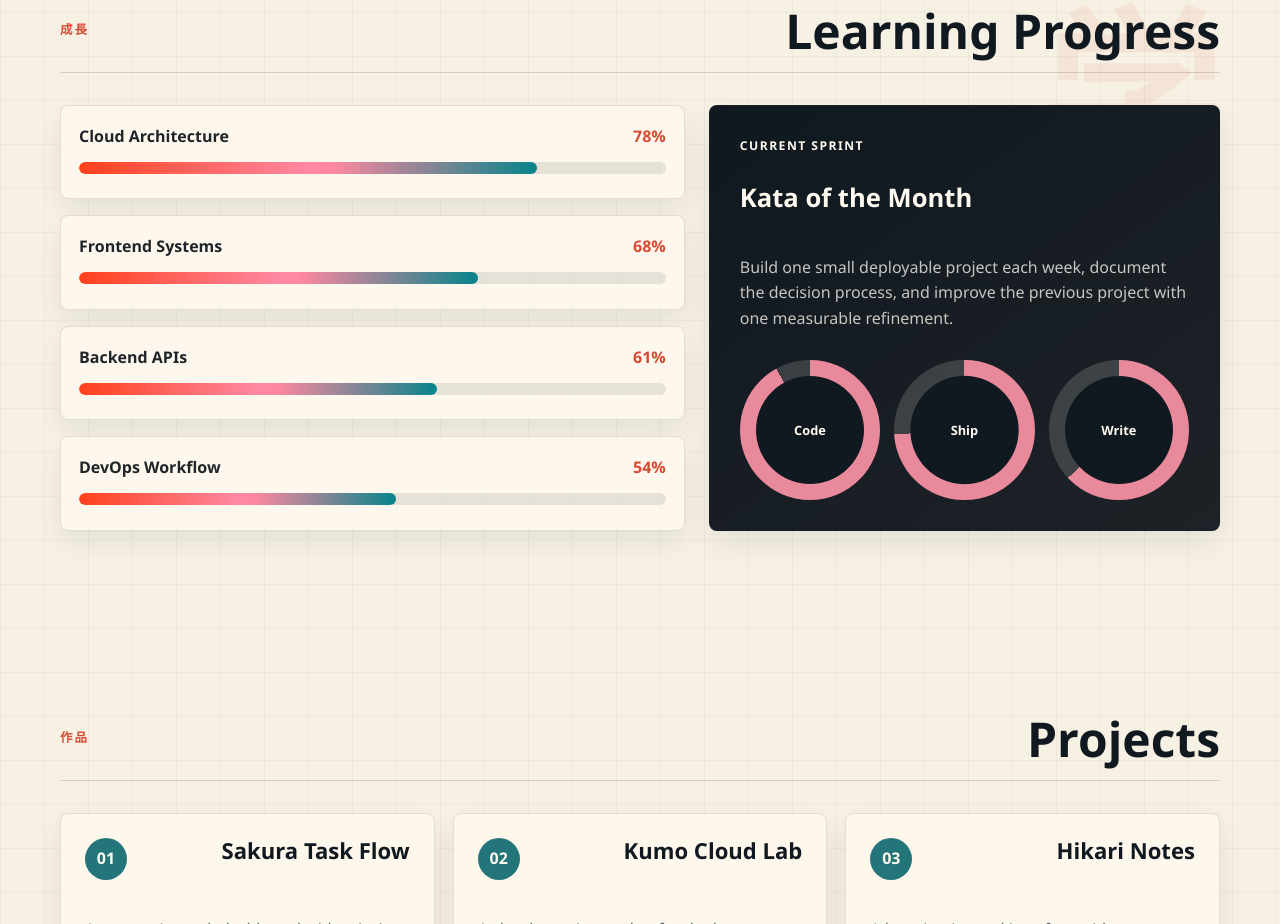
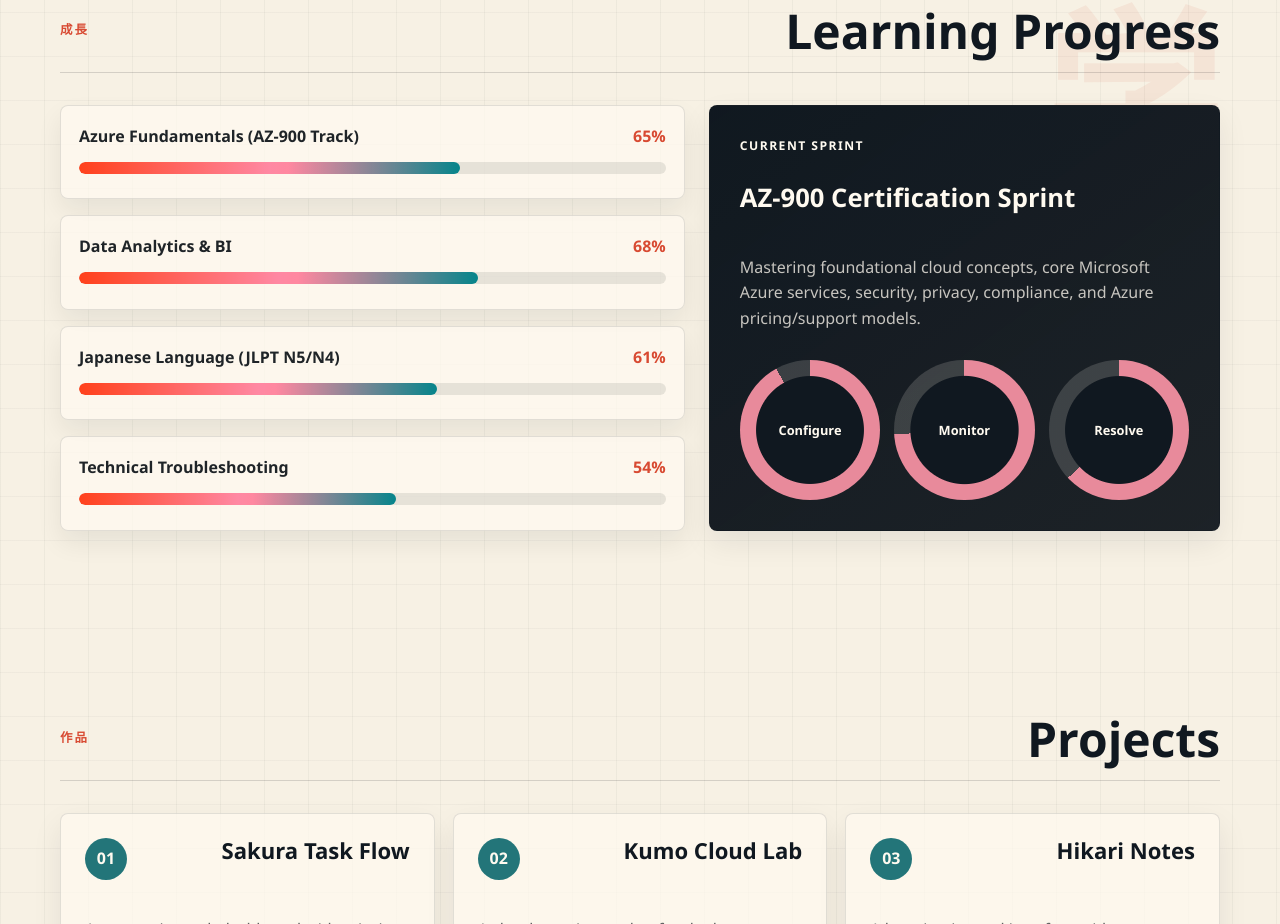
Before and after one commit to Prasad29113004/sakura-portfolio, a website: page index.html in a window 1280 px wide. Shown: the part 2100-3024 px from the top of the page. Drawn offline with Linux system fonts and the light colour scheme.

Commit message:
Updated Learning Progress section to highlight AZ-900, Data, and Japanese studies

```diff
--- a/index.html
+++ b/index.html
@@ -135,31 +135,31 @@
       </div>
       <div class="learning-layout">
         <div class="progress-list reveal" aria-label="Learning progress bars">
-          <div class="progress-item" data-progress="78">
-            <div><strong>Cloud Architecture</strong><span>78%</span></div>
+          <div class="progress-item" data-progress="65" style="--progress: 65%;">
+            <div><strong>Azure Fundamentals (AZ-900 Track)</strong><span>65%</span></div>
             <i></i>
           </div>
           <div class="progress-item" data-progress="68">
-            <div><strong>Frontend Systems</strong><span>68%</span></div>
+            <div><strong>Data Analytics &amp; BI</strong><span>68%</span></div>
             <i></i>
           </div>
           <div class="progress-item" data-progress="61">
-            <div><strong>Backend APIs</strong><span>61%</span></div>
+            <div><strong>Japanese Language (JLPT N5/N4)</strong><span>61%</span></div>
             <i></i>
           </div>
           <div class="progress-item" data-progress="54">
-            <div><strong>DevOps Workflow</strong><span>54%</span></div>
+            <div><strong>Technical Troubleshooting</strong><span>54%</span></div>
             <i></i>
           </div>
         </div>
         <article class="study-card reveal">
           <p class="eyebrow">Current Sprint</p>
-          <h3>Kata of the Month</h3>
-          <p>Build one small deployable project each week, document the decision process, and improve the previous project with one measurable refinement.</p>
+          <h3>AZ-900 Certification Sprint</h3>
+          <p>Mastering foundational cloud concepts, core Microsoft Azure services, security, privacy, compliance, and Azure pricing/support models.</p>
           <div class="study-rings" aria-label="Weekly learning rhythm">
-            <span style="--value: 92%"><b>Code</b></span>
-            <span style="--value: 74%"><b>Ship</b></span>
-            <span style="--value: 63%"><b>Write</b></span>
+            <span style="--value: 92%"><b>Configure</b></span>
+            <span style="--value: 74%"><b>Monitor</b></span>
+            <span style="--value: 63%"><b>Resolve</b></span>
           </div>
         </article>
       </div>
```
